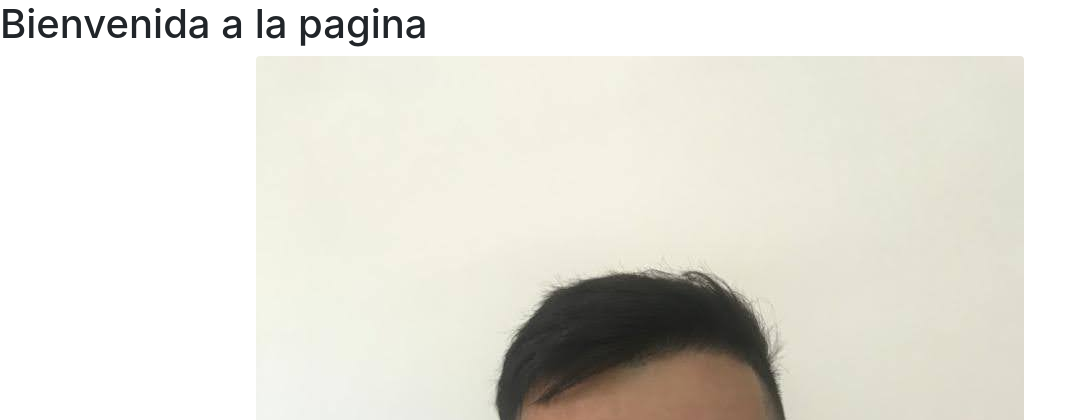
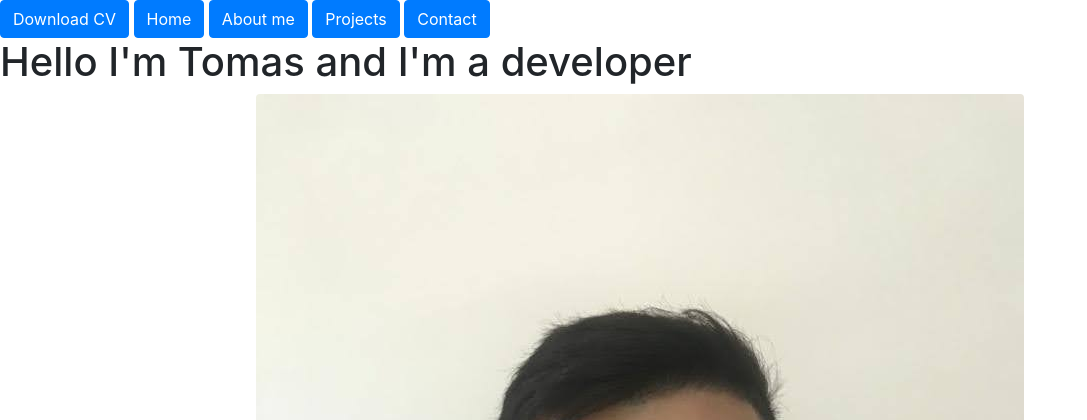
Before and after one commit to IglesiasT/portfolio, a Flask app: page / in a window 1280 px wide. Shown: the top 420 px of the page, without its empty margins (0-1087 px from the left). Run offline with Flask 2, Linux system fonts and the light colour scheme; some libraries are stand-ins or nearby versions.

Commit message:
changed orders

```diff
--- a/templates/index.html
+++ b/templates/index.html
@@ -15,16 +15,16 @@
   </head>
 
   <body>
-    <h1>Bienvenida a la pagina</h1>
-
-    <img src="img/face.jpg" class="rounded mx-auto d-block" alt="Face picture">
-
     <!-- Botones principales -->
     <a class="btn btn-primary" href="">Download CV</a>
     <a class="btn btn-primary" href="{{ url_for('index') }}">Home</a>
     <a class="btn btn-primary" href="{{ url_for('about_me') }}">About me</a>
     <a class="btn btn-primary" href="{{ url_for('projects') }}">Projects</a>
     <a class="btn btn-primary" href="{{ url_for('contact') }}">Contact</a>
+
+    <h1>Hello I'm Tomas and I'm a developer</h1>
+
+    <img src="img/face.jpg" class="rounded mx-auto d-block" alt="Picture">
 
     <!-- Breve introduccion sobre mi -->
     <p class="text-center">Breve introduccion sobre mi, edad donde vivo que hago etc</p>
```
